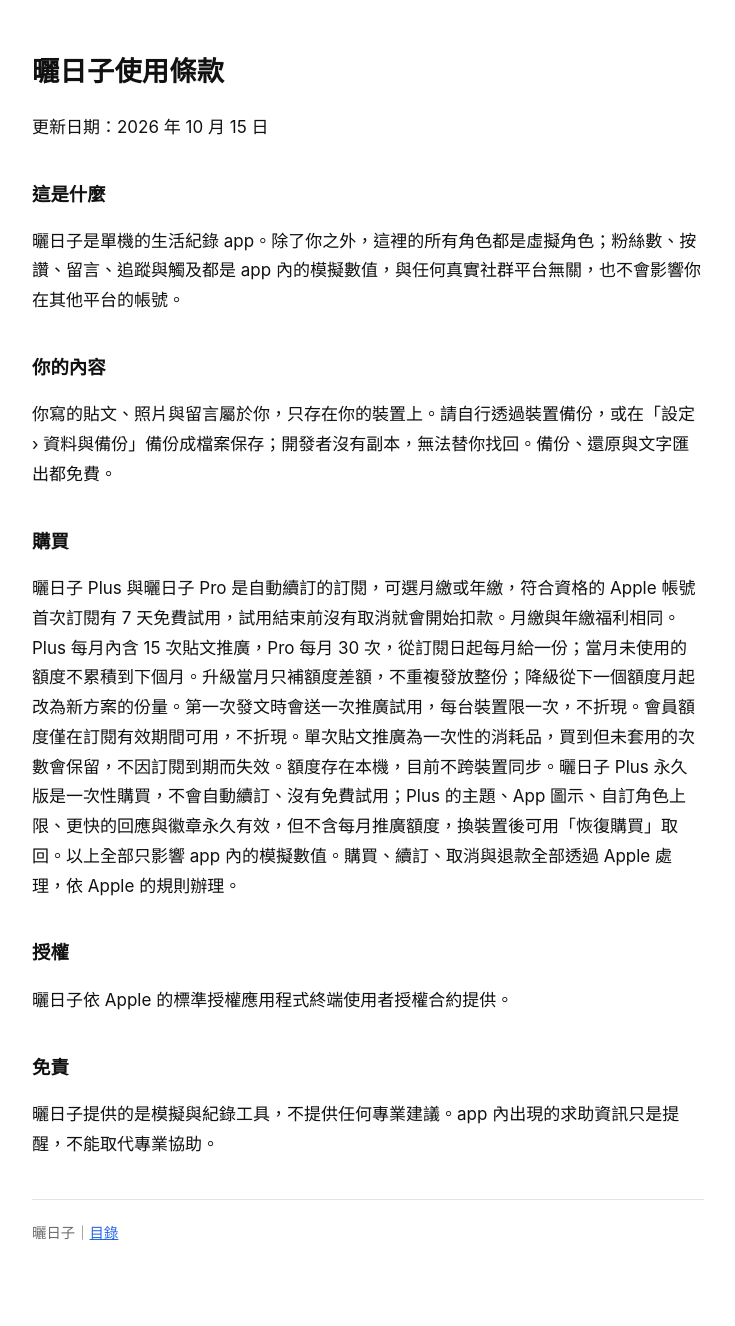
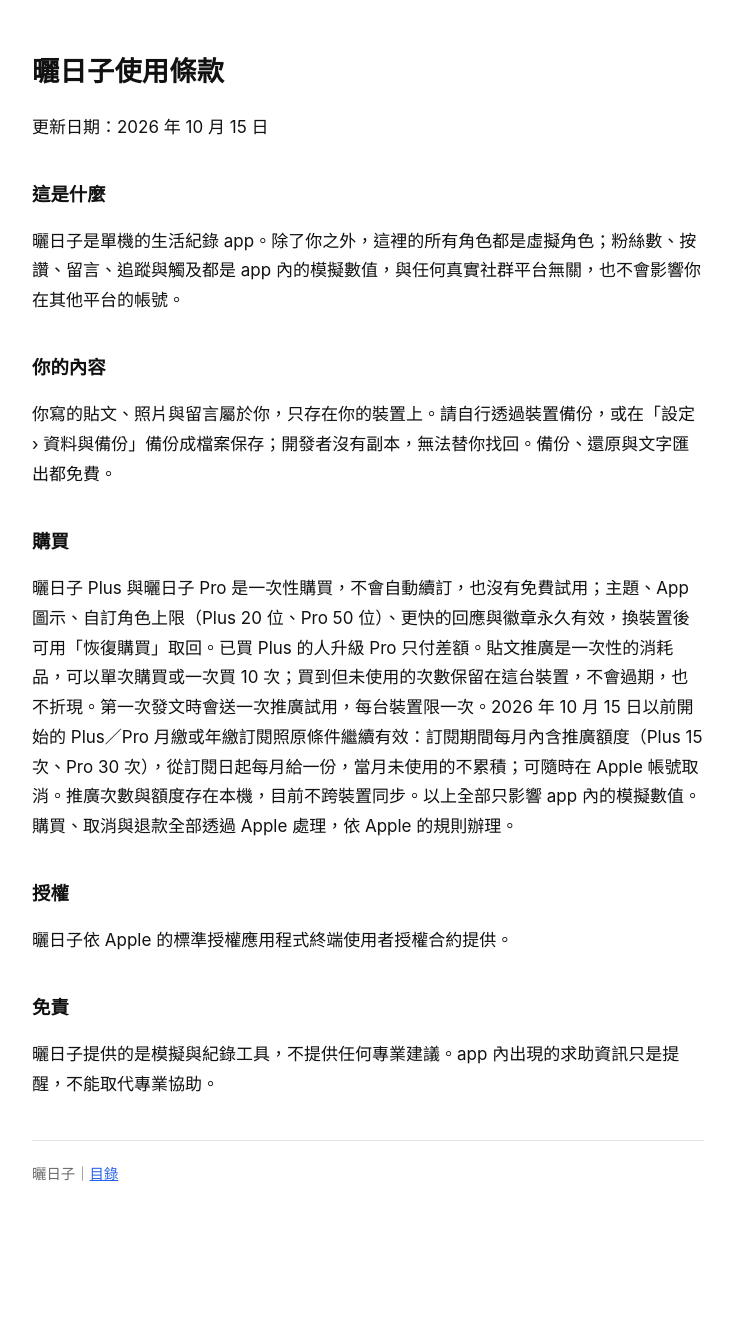
Before and after one commit to chris58530/saiday, a Jekyll site: the page built from terms.md, in a window 1280 px wide. Shown: the whole page, without its empty margins (272-1007 px from the left). Built offline with Jekyll 4.4.1, drawn with Linux system fonts in a browser that asks for light colours; after the commit the page ends 1266 px from its top, so only the background shows below that.

Commit message:
同步 FameSim docs/ 2026-10-15

```diff
--- a/terms.md
+++ b/terms.md
@@ -21,7 +21,7 @@ title: 使用條款
 
 ## 購買
 
-曬日子 Plus 與曬日子 Pro 是自動續訂的訂閱，可選月繳或年繳，符合資格的 Apple 帳號首次訂閱有 7 天免費試用，試用結束前沒有取消就會開始扣款。月繳與年繳福利相同。Plus 每月內含 15 次貼文推廣，Pro 每月 30 次，從訂閱日起每月給一份；當月未使用的額度不累積到下個月。升級當月只補額度差額，不重複發放整份；降級從下一個額度月起改為新方案的份量。第一次發文時會送一次推廣試用，每台裝置限一次，不折現。會員額度僅在訂閱有效期間可用，不折現。單次貼文推廣為一次性的消耗品，買到但未套用的次數會保留，不因訂閱到期而失效。額度存在本機，目前不跨裝置同步。曬日子 Plus 永久版是一次性購買，不會自動續訂、沒有免費試用；Plus 的主題、App 圖示、自訂角色上限、更快的回應與徽章永久有效，但不含每月推廣額度，換裝置後可用「恢復購買」取回。以上全部只影響 app 內的模擬數值。購買、續訂、取消與退款全部透過 Apple 處理，依 Apple 的規則辦理。
+曬日子 Plus 與曬日子 Pro 是一次性購買，不會自動續訂，也沒有免費試用；主題、App 圖示、自訂角色上限（Plus 20 位、Pro 50 位）、更快的回應與徽章永久有效，換裝置後可用「恢復購買」取回。已買 Plus 的人升級 Pro 只付差額。貼文推廣是一次性的消耗品，可以單次購買或一次買 10 次；買到但未使用的次數保留在這台裝置，不會過期，也不折現。第一次發文時會送一次推廣試用，每台裝置限一次。2026 年 10 月 15 日以前開始的 Plus／Pro 月繳或年繳訂閱照原條件繼續有效：訂閱期間每月內含推廣額度（Plus 15 次、Pro 30 次），從訂閱日起每月給一份，當月未使用的不累積；可隨時在 Apple 帳號取消。推廣次數與額度存在本機，目前不跨裝置同步。以上全部只影響 app 內的模擬數值。購買、取消與退款全部透過 Apple 處理，依 Apple 的規則辦理。
 
 ## 授權
 
```
Also changed, not shown: privacy-policy.md (+1 -1 lines).
